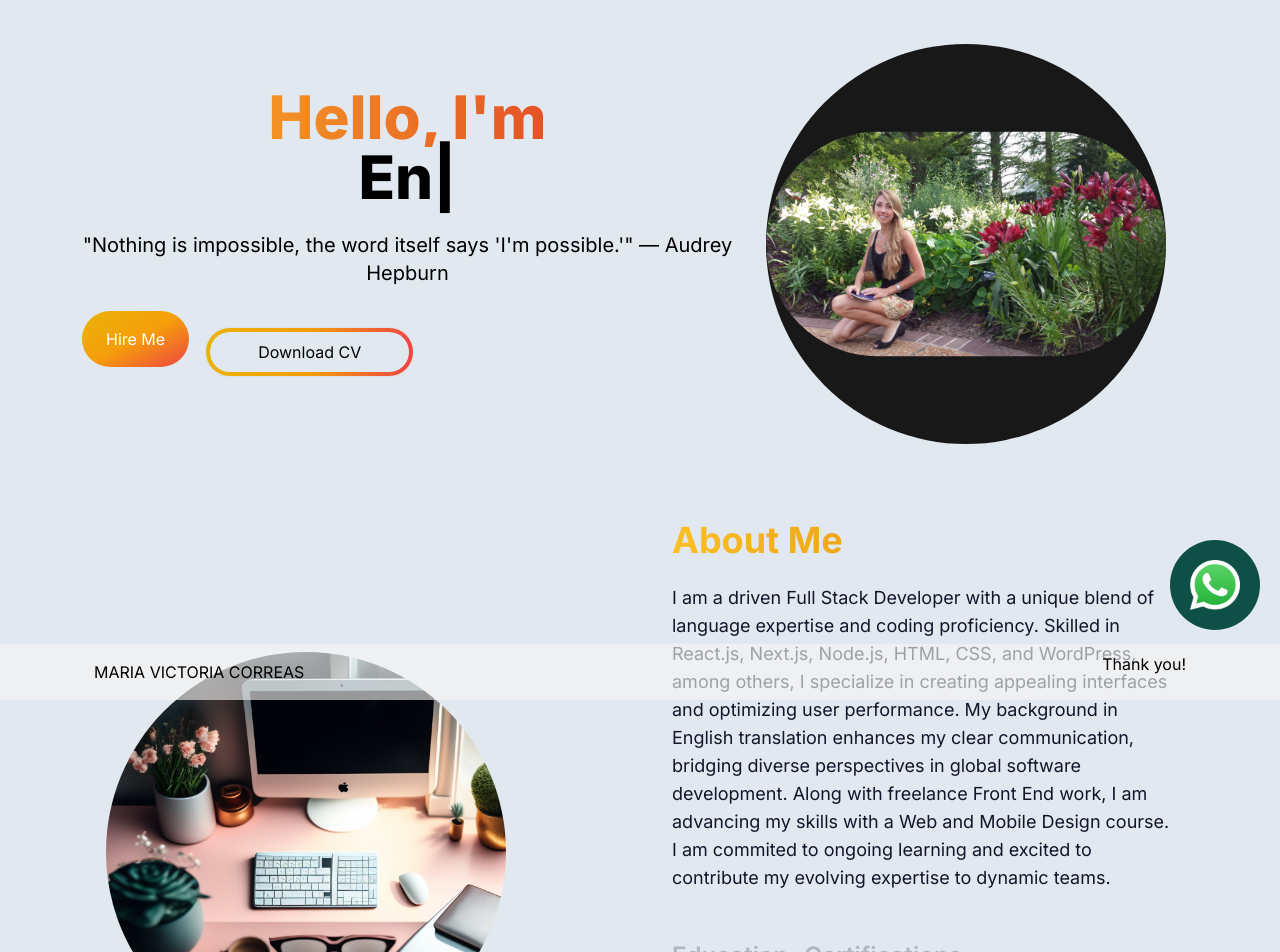
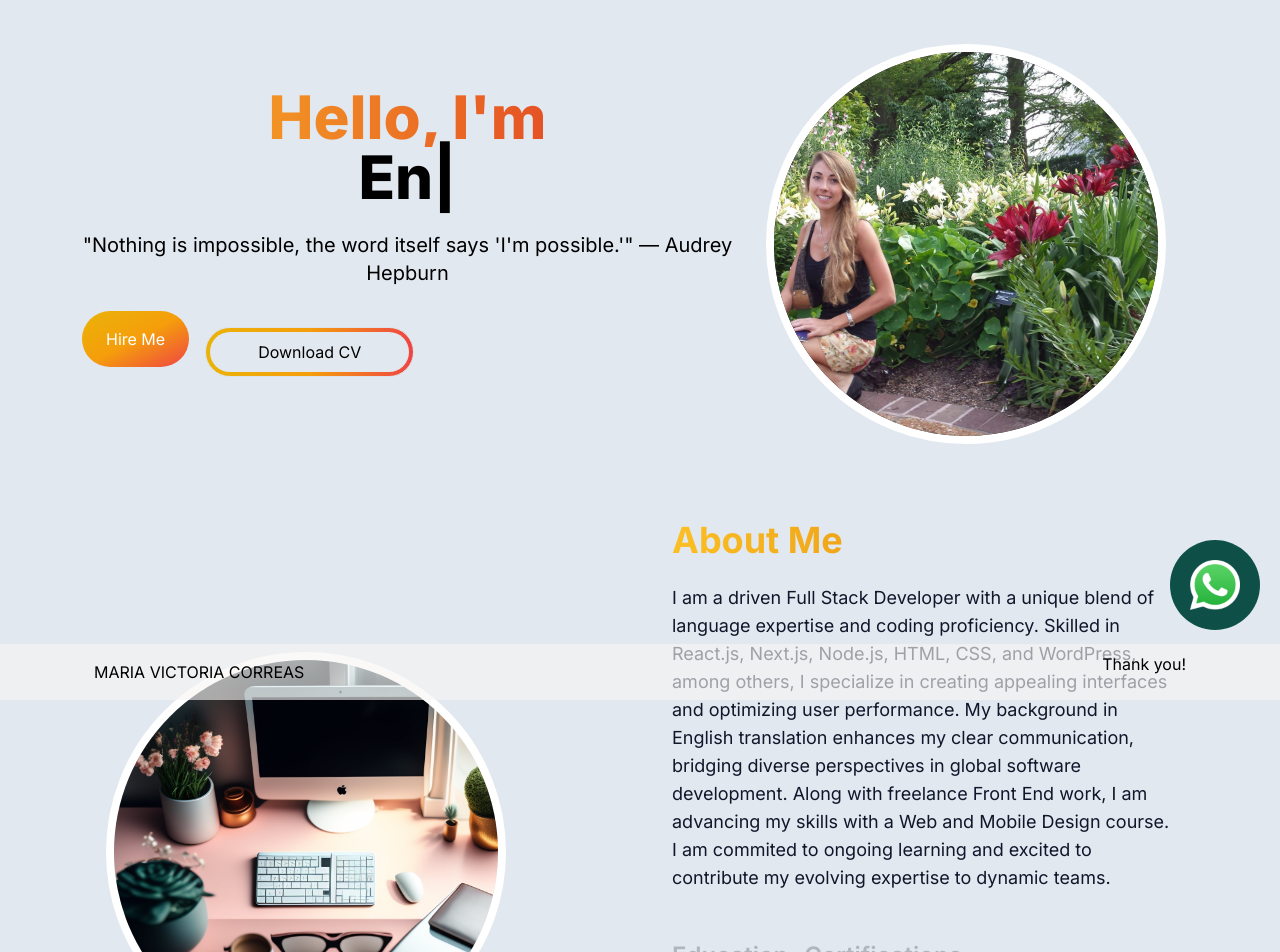
Before and after one commit to MVCorreas/Full-Stack-Portfolio, a Next.js app: page / in a window 1280 px wide. Shown: the part 100-1052 px from the top of the page. Built offline with nearby package versions, Linux system fonts and the light colour scheme.

Commit message:
Images and borders updated

```diff
--- a/app/Components/AboutSection.jsx
+++ b/app/Components/AboutSection.jsx
@@ -58,7 +58,7 @@ const AboutSection = () => {
   return (
     <section className="text-slate-900" id="about">
     <div className="md:grid md:grid-cols-2 gap-8 items-center py-8 px-4 xl:gap-16 sm:py-16 xl:px-16">
-      <div className="w-[250px] h-[250px] lg:w-[400px] lg:h-[400px] relative">
+      <div className="w-[250px] h-[250px] lg:w-[400px] lg:h-[400px] relative border-8 border-white rounded-full">
         <Image
         src="/AboutMe.jpeg"
         alt="aboutImage"
@@ -76,13 +76,7 @@ const AboutSection = () => {
           I am commited to ongoing learning and excited to contribute my evolving expertise to dynamic teams.
           </p>
           <div className="flex flex-row justify-start mt-8 text-2xl">
-            {/* <TabButton
-              selectTab={() => handleTabChange("skills")}
-              active={tab === "skills"}
-            >
-              {" "}
-              Skills{" "}
-            </TabButton> */}
+
             <TabButton
               selectTab={() => handleTabChange("education")}
               active={tab === "education"}
--- a/app/Components/HeroSection.jsx
+++ b/app/Components/HeroSection.jsx
@@ -53,16 +53,15 @@ const HeroSection = () => {
         </div>
 
         <div className='col-span-5 place-self-center mt-4 lg:mt-0'>
-        <div className='rounded-full bg-[#181818] w-[250px] h-[250px] lg:w-[400px] lg:h-[400px] relative'>
-          <Image
-            src='/ProfilePic.jpg'
-            alt='portfolio'
-            className='absolute rounded-full left-1/2 top-1/2 transform -translate-x-1/2 -translate-y-1/2'
-            width={500}
-            height={500}
-          />
+          <div className='rounded-full bg-[#181818] w-[250px] h-[250px] lg:w-[400px] lg:h-[400px] relative border-8 border-white overflow-hidden'>
+            <Image
+              src='/ProfilePic.jpg'
+              alt='portfolio'
+              className='absolute left-0 top-0 w-full h-full object-cover'
+              layout='fill'
+            />
+          </div>
         </div>
-      </div>
 
       </div>
     </section>
```
